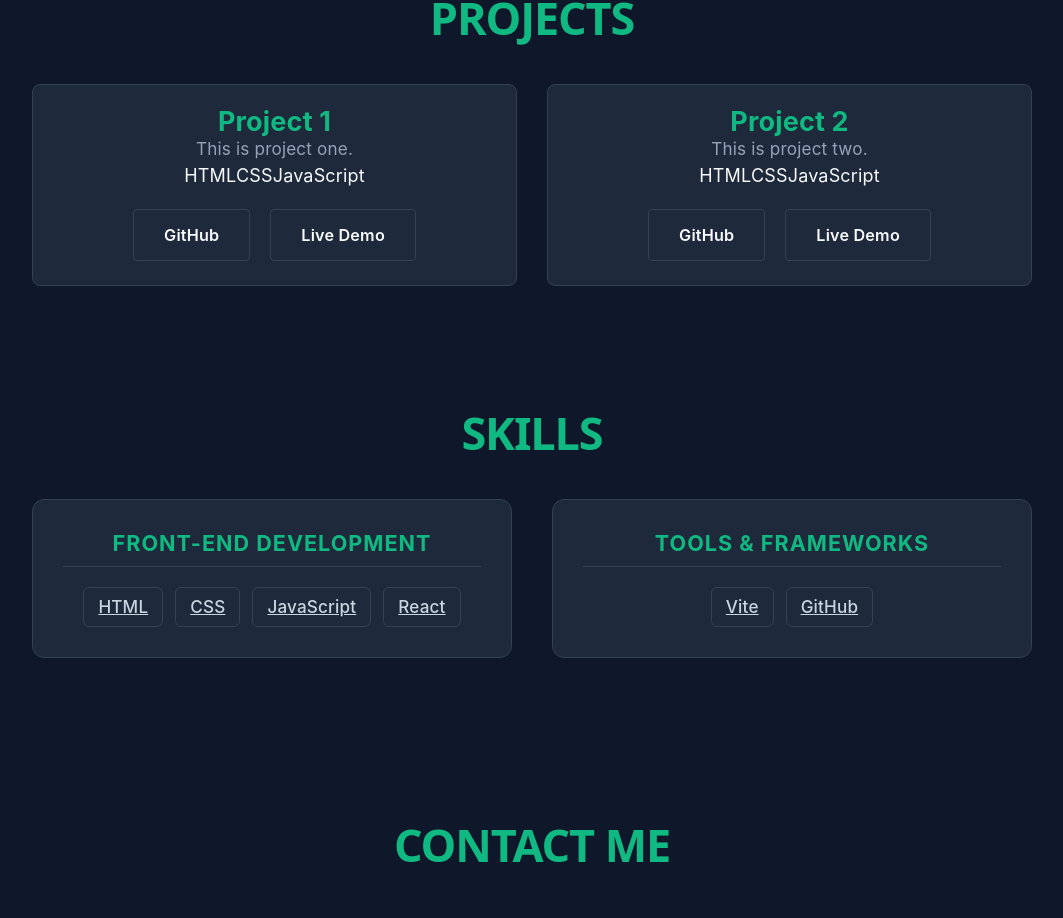
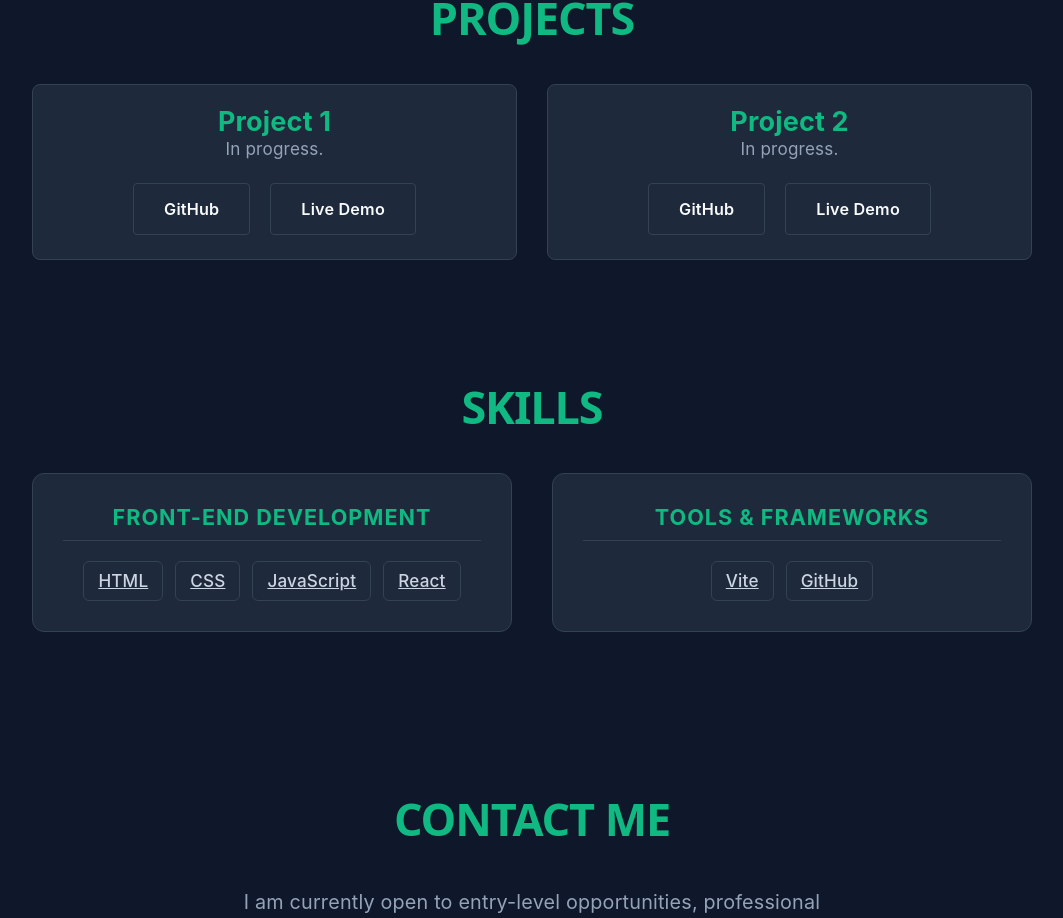
Before and after one commit to changr0/rickey-chang, a React (Vite) app: page / in a window 1280 px wide. Shown: the part 1114-2032 px from the top of the page, without its empty margins (108-1171 px from the left). Built offline with nearby package versions, Linux system fonts and the light colour scheme.

Commit message:
Update projectdata

```diff
--- a/src/components/Projects.jsx
+++ b/src/components/Projects.jsx
@@ -5,16 +5,16 @@ const Projects = () => {
         {
             id: 1,
             title: 'Project 1',
-            description: "This is project one.",
-            technologies: ["HTML", "CSS", "JavaScript"],
+            description: "In progress.",
+            technologies: [""],
             githubLink: 'https://github.com/changr0',
             demoLink: ''
         },
         {
             id: 2,
             title: 'Project 2',
-            description: "This is project two.",
-            technologies: ["HTML", "CSS", "JavaScript"],
+            description: "In progress.",
+            technologies: [""],
             githubLink: 'https://github.com/changr0',
             demoLink: ''
         },
```
